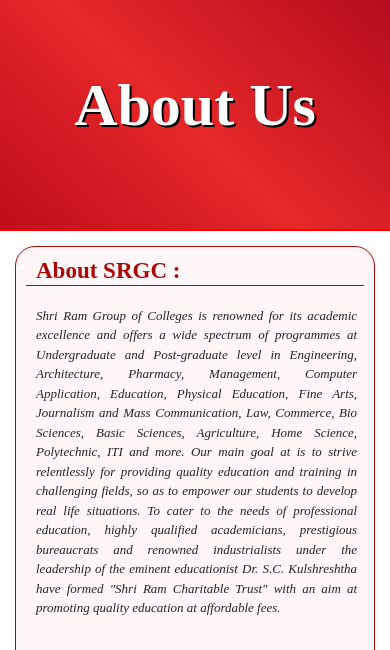
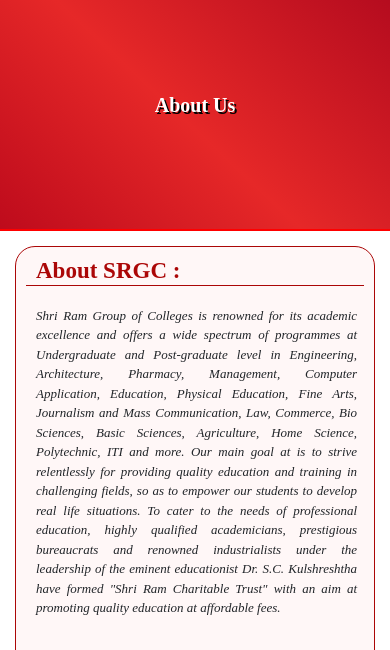
Before and after one commit to AkshatJain05/SRGC, a plain HTML site: page about.html in a window 390 px wide. Shown: the part 147-797 px from the top of the page. Drawn offline with nearby package versions, Linux system fonts and the light colour scheme; grey boxes are pictures that could not be loaded.

Commit message:
Update comman.css

```diff
--- a/comman.css
+++ b/comman.css
@@ -18,6 +18,10 @@
     background-color: #be0b1c;
     background-image: linear-gradient(43deg, #be0b1c 0%, #e62828 46%, #b20a1e 100%);
     text-shadow: 2px 2px black;
+}
+@media(max-width:400px){
+    #headingSection{
+        font-size:20px;
 }
 
 #container1{
```
